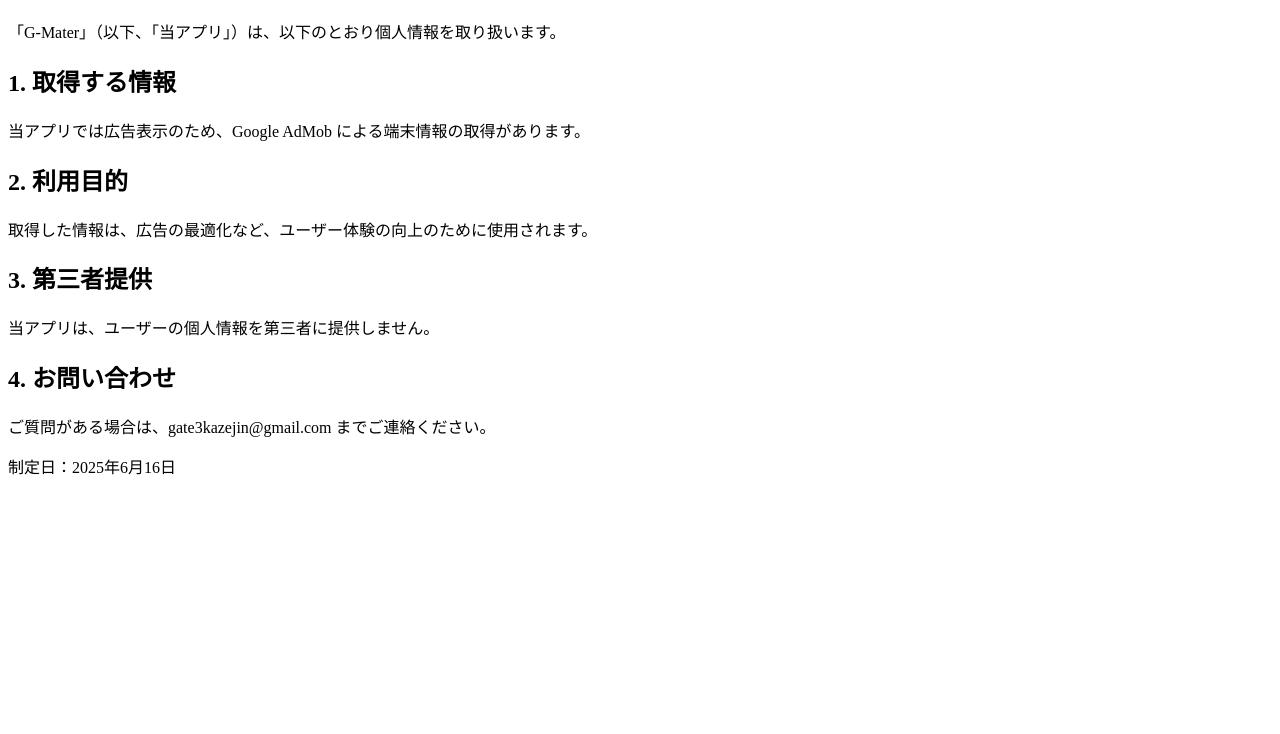
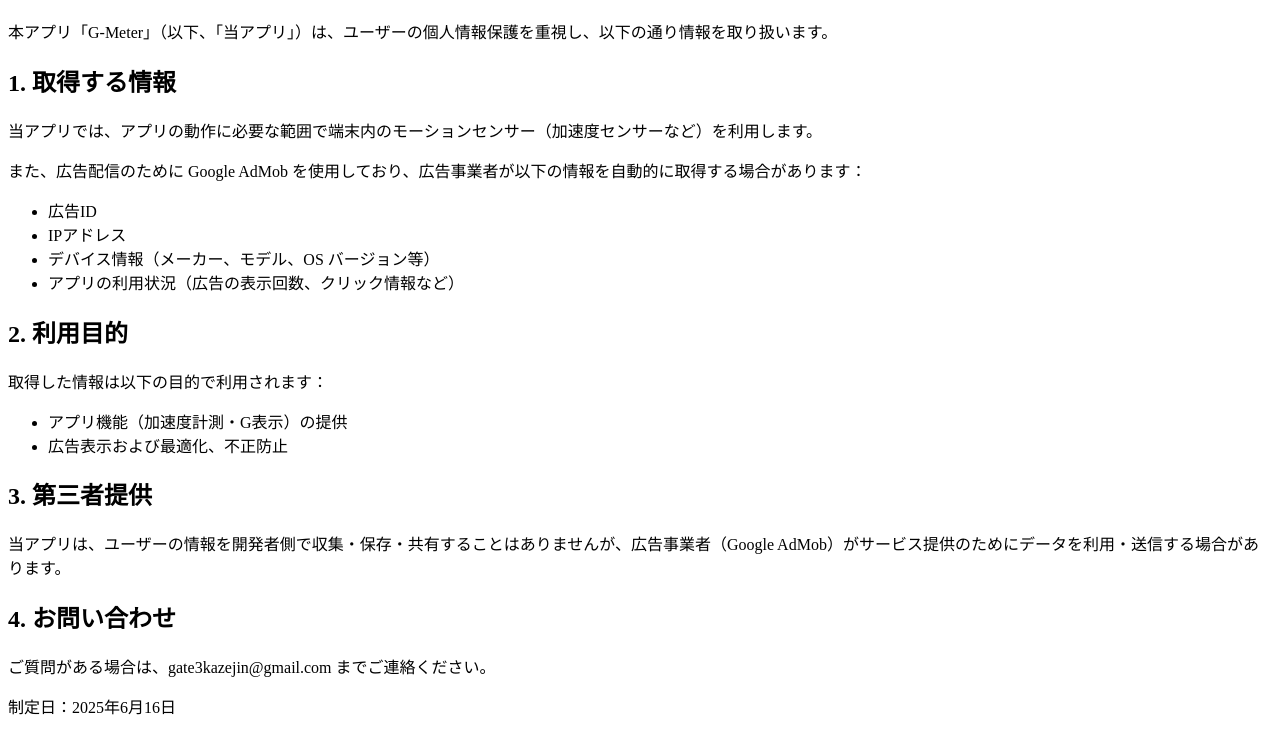
Before and after one commit to lunadropstudio/privacy-policy, a plain HTML site: page index.html in a window 1280 px wide. Shown: the part 70-804 px from the top of the page. Drawn offline with Linux system fonts and the light colour scheme.

Commit message:
Update index.html

```diff
--- a/index.html
+++ b/index.html
@@ -5,21 +5,34 @@
 <title>プライバシーポリシー</title>
 </head>
 <body>
+
 <h1>プライバシーポリシー</h1>
-  <p>「G-Mater」（以下、「当アプリ」）は、以下のとおり個人情報を取り扱います。</p>
+<p>本アプリ「G-Meter」（以下、「当アプリ」）は、ユーザーの個人情報保護を重視し、以下の通り情報を取り扱います。</p>
 
 <h2>1. 取得する情報</h2>
-  <p>当アプリでは広告表示のため、Google AdMob による端末情報の取得があります。</p>
+<p>当アプリでは、アプリの動作に必要な範囲で端末内のモーションセンサー（加速度センサーなど）を利用します。</p>
+<p>また、広告配信のために Google AdMob を使用しており、広告事業者が以下の情報を自動的に取得する場合があります：</p>
+<ul>
+  <li>広告ID</li>
+  <li>IPアドレス</li>
+  <li>デバイス情報（メーカー、モデル、OS バージョン等）</li>
+  <li>アプリの利用状況（広告の表示回数、クリック情報など）</li>
+</ul>
 
 <h2>2. 利用目的</h2>
-  <p>取得した情報は、広告の最適化など、ユーザー体験の向上のために使用されます。</p>
+<p>取得した情報は以下の目的で利用されます：</p>
+<ul>
+  <li>アプリ機能（加速度計測・G表示）の提供</li>
+  <li>広告表示および最適化、不正防止</li>
+</ul>
 
 <h2>3. 第三者提供</h2>
-  <p>当アプリは、ユーザーの個人情報を第三者に提供しません。</p>
+<p>当アプリは、ユーザーの情報を開発者側で収集・保存・共有することはありませんが、広告事業者（Google AdMob）がサービス提供のためにデータを利用・送信する場合があります。</p>
 
 <h2>4. お問い合わせ</h2>
 <p>ご質問がある場合は、gate3kazejin@gmail.com までご連絡ください。</p>
 
 <p>制定日：2025年6月16日</p>
+
 </body>
 </html>
```
Lines whose indentation alone changed are shown as unchanged.
